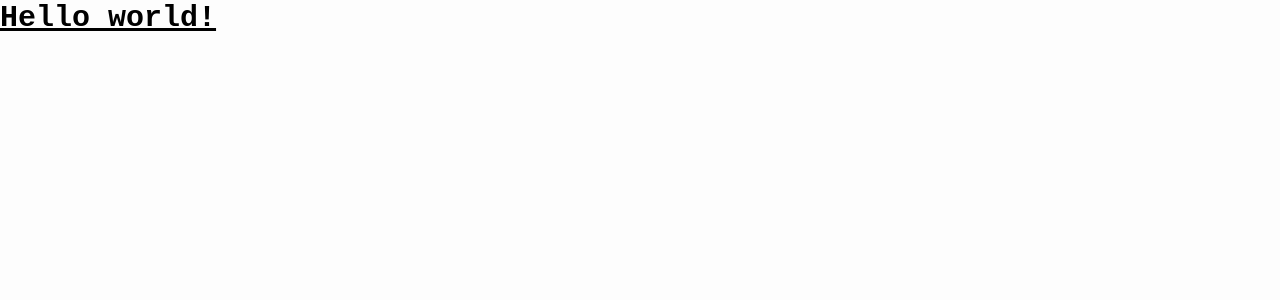
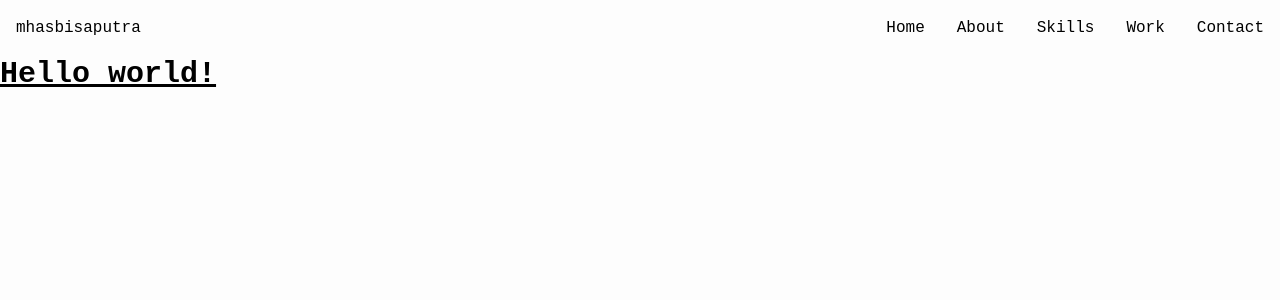
Before and after one commit to lukpaikat/my-portfolio-website, a React (Create React App) app: page / in a window 1280 px wide. Shown: the top 300 px of the page. Built offline with nearby package versions, Linux system fonts and the light colour scheme.

Commit message:
create NavBar list (unfinished)

```diff
--- a/src/components/NavBar.js
+++ b/src/components/NavBar.js
@@ -1,5 +1,35 @@
-function NavBar() {
+import { useState } from 'react';
+
+const NavBar = () => {
+  const [nav, setNav] = useState(false);
+  const toggleNav = () => setNav(() => !nav);
   // navbar here
+  return (
+  <header className='flex justify-between bg-gradient-to-b from-soapstone dark:from-county-green'>
+    <p className='block p-4'>mhasbisaputra</p>
+    <nav>
+      <button onClick={toggleNav} className='p-4 md:hidden'>Menu</button>
+      <ul className='hidden md:flex'>
+        <li><a className='block p-4' href='/'>Home</a></li>
+        <li><a className='block p-4' href='/'>About</a></li>
+        <li><a className='block p-4' href='/'>Skills</a></li>
+        <li><a className='block p-4' href='/'>Work</a></li>
+        <li><a className='block p-4' href='/'>Contact</a></li>
+      </ul>
+      {/*mobile menu */}
+      <ul
+        className={nav ?
+          'absolute top-0 left-0 w-full h-screen flex flex-col justify-center items-center':
+          'hidden'}>
+        <li className='text-center p-4'><a href='/'>Home</a></li>
+        <li className='text-center p-4'><a href='/'>About</a></li>
+        <li className='text-center p-4'><a href='/'>Skills</a></li>
+        <li className='text-center p-4'><a href='/'>Work</a></li>
+        <li className='text-center p-4'><a href='/'>Contact</a></li>
+      </ul>
+    </nav>
+  </header>
+  )
 }
 
 export default NavBar;
```
